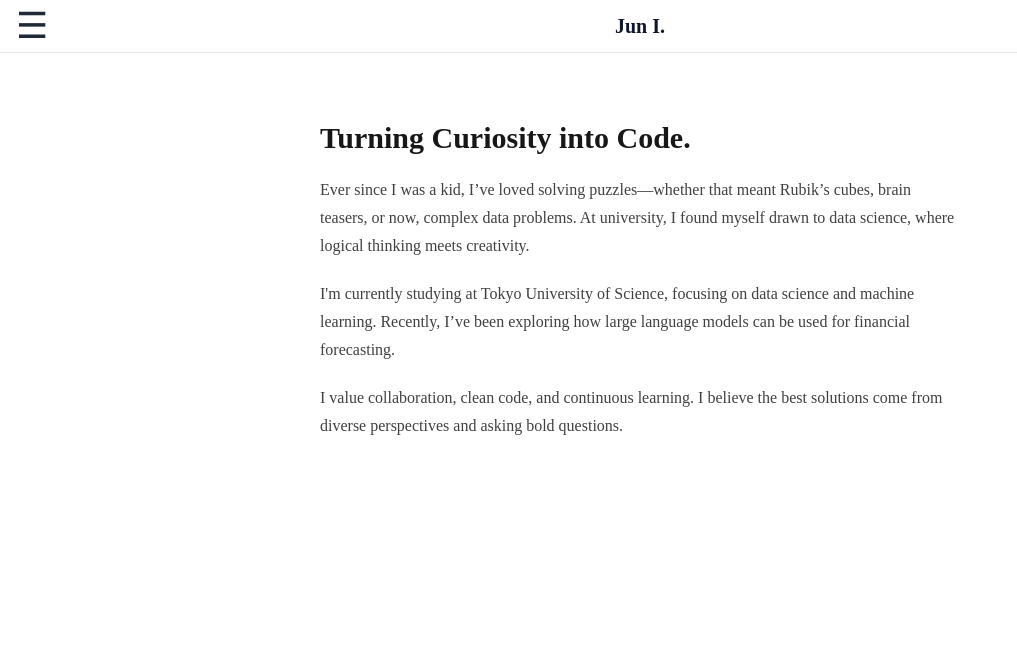
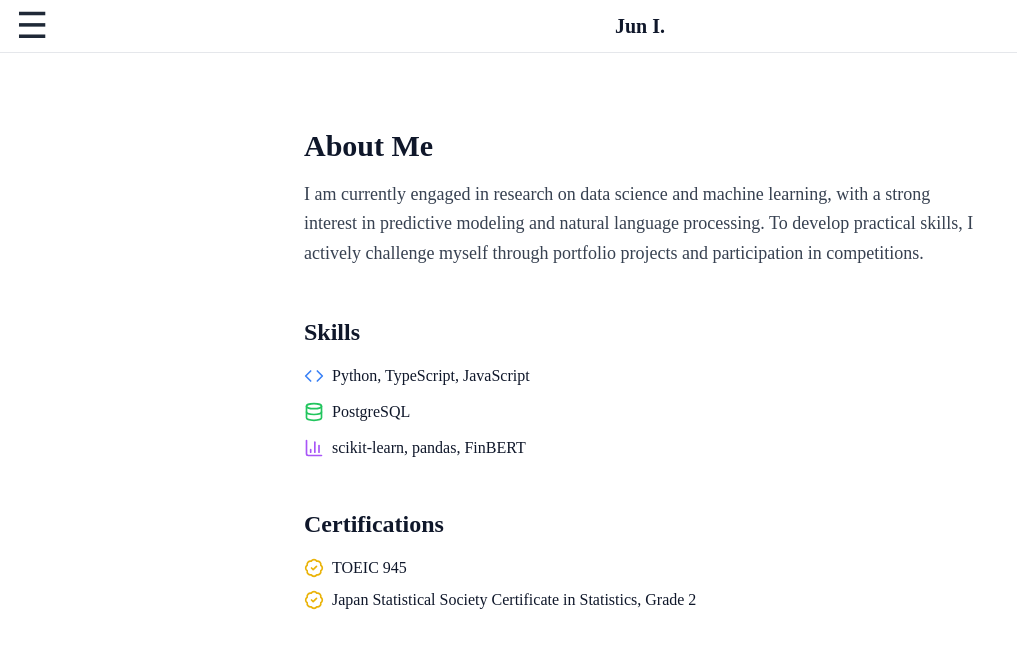
Before and after one commit to Junxzi/my-portfolio, a Next.js app: page /en/about in a window 1280 px wide. Shown: the top 648 px of the page, without its empty margins (0-1017 px from the left). Built offline with nearby package versions, Linux system fonts and the light colour scheme.

Commit message:
add aboutme contents

```diff
--- a/src/app/en/about/page.tsx
+++ b/src/app/en/about/page.tsx
@@ -1,49 +1,64 @@
 'use client'
 
+import { Code, Database, BarChart3, BadgeCheck } from 'lucide-react'
 import { motion } from 'framer-motion'
 
-export default function AboutPage() {
+export default function About() {
   return (
-    <motion.section
-      className="prose dark:prose-invert max-w-2xl mx-auto py-10 px-4"
-      initial={{ opacity: 0, y: 20 }}
-      animate={{ opacity: 1, y: 0 }}
-      transition={{ duration: 0.6, ease: 'easeOut' }}
-    >
-      <motion.h1
-        className="text-3xl font-bold mb-4"
-        initial={{ opacity: 0, y: -10 }}
-        animate={{ opacity: 1, y: 0 }}
-        transition={{ delay: 0.1 }}
+    <section className="max-w-3xl mx-auto px-4 py-12 space-y-12">
+      <motion.div
+        initial={{ opacity: 0, y: 20 }}
+        whileInView={{ opacity: 1, y: 0 }}
+        transition={{ duration: 0.6 }}
+        viewport={{ once: true }}
       >
-        Turning Curiosity into Code.
-      </motion.h1>
+        <h2 className="text-3xl font-bold mb-4">About Me</h2>
+        <p className="text-lg leading-relaxed text-gray-700 dark:text-gray-300">
+          I am currently engaged in research on data science and machine learning, with a strong interest in predictive modeling and natural language processing. To develop practical skills, I actively challenge myself through portfolio projects and participation in competitions.
+        </p>
+      </motion.div>
 
-      <motion.p
-        initial={{ opacity: 0, y: 10 }}
-        animate={{ opacity: 1, y: 0 }}
-        transition={{ delay: 0.3 }}
+      <motion.div
+        initial={{ opacity: 0, y: 20 }}
+        whileInView={{ opacity: 1, y: 0 }}
+        transition={{ duration: 0.6, delay: 0.2 }}
+        viewport={{ once: true }}
       >
-        Ever since I was a kid, I’ve loved solving puzzles—whether that meant Rubik’s cubes, brain teasers, or now, complex data problems.
-        At university, I found myself drawn to data science, where logical thinking meets creativity.
-      </motion.p>
+        <h3 className="text-2xl font-semibold mb-4">Skills</h3>
+        <div className="space-y-3">
+          <div className="flex items-center gap-2">
+            <Code className="w-5 h-5 text-blue-500" />
+            <span>Python, TypeScript, JavaScript</span>
+          </div>
+          <div className="flex items-center gap-2">
+            <Database className="w-5 h-5 text-green-500" />
+            <span>PostgreSQL</span>
+          </div>
+          <div className="flex items-center gap-2">
+            <BarChart3 className="w-5 h-5 text-purple-500" />
+            <span>scikit-learn, pandas, FinBERT</span>
+          </div>
+        </div>
+      </motion.div>
 
-      <motion.p
-        initial={{ opacity: 0, y: 10 }}
-        animate={{ opacity: 1, y: 0 }}
-        transition={{ delay: 0.5 }}
+      <motion.div
+        initial={{ opacity: 0, y: 20 }}
+        whileInView={{ opacity: 1, y: 0 }}
+        transition={{ duration: 0.6, delay: 0.4 }}
+        viewport={{ once: true }}
       >
-        I&apos;m currently studying at Tokyo University of Science, focusing on data science and machine learning.
-        Recently, I’ve been exploring how large language models can be used for financial forecasting.
-      </motion.p>
-
-      <motion.p
-        initial={{ opacity: 0, y: 10 }}
-        animate={{ opacity: 1, y: 0 }}
-        transition={{ delay: 0.7 }}
-      >
-        I value collaboration, clean code, and continuous learning. I believe the best solutions come from diverse perspectives and asking bold questions.
-      </motion.p>
-    </motion.section>
+        <h3 className="text-2xl font-semibold mb-4">Certifications</h3>
+        <div className="space-y-2">
+          <div className="flex items-center gap-2">
+            <BadgeCheck className="w-5 h-5 text-yellow-500" />
+            <span>TOEIC 945</span>
+          </div>
+          <div className="flex items-center gap-2">
+            <BadgeCheck className="w-5 h-5 text-yellow-500" />
+            <span>Japan Statistical Society Certificate in Statistics, Grade 2</span>
+          </div>
+        </div>
+      </motion.div>
+    </section>
   )
 }
```
